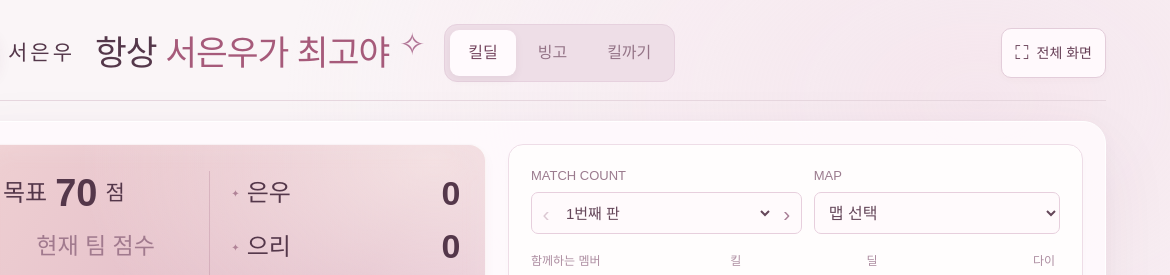
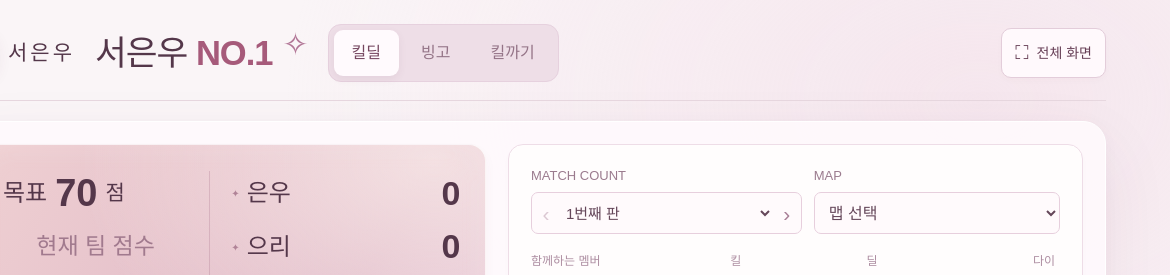
Before and after one commit to JEONG-INSOO/seoeunwoo-live, a website: page index.html in a window 1280 px wide. Shown: the top 275 px of the page, 110-1280 px from the left. Drawn offline with Linux system fonts and the light colour scheme; a web font is replaced by a local one.

Commit message:
Drop middle dots from tab title and change motto to 서은우 NO.1
Co-Authored-By: Claude Fable 5.2 <noreply@anthropic.com>

```diff
--- a/index.html
+++ b/index.html
@@ -5,7 +5,7 @@
   <meta name="viewport" content="width=device-width, initial-scale=1">
   <meta name="theme-color" content="#653b52">
   <meta name="description" content="서은우 딜킬 LIVE — 킬, 딜, 다이와 팀 목표를 실시간으로 관리하는 개인 점수판">
-  <title>서은우 · 킬딜 · 빙고 · 킬까기</title>
+  <title>서은우 킬딜 빙고 킬까기</title>
   <link rel="preload" href="./fonts/Jalnan2TTF.ttf" as="font" type="font/ttf" crossorigin>
   <link rel="icon" href="./favicon.svg" type="image/svg+xml">
   <link rel="stylesheet" href="./styles.css?v=20">
@@ -19,7 +19,7 @@
 <body>
   <div class="ambient ambient-one" aria-hidden="true"></div><div class="ambient ambient-two" aria-hidden="true"></div>
   <div class="page-shell">
-    <header class="page-header"><div class="header-brand"><a class="brand" href="./" aria-label="서은우 LIVE 홈"><span class="brand-symbol">✦</span><span>서은우</span></a><h1 class="header-motto">항상 <span>서은우가 최고야</span><i aria-hidden="true">✧</i></h1><nav class="game-tabs" id="gameTabs" role="tablist" aria-label="게임 선택"><button id="killGameTab" role="tab" aria-controls="studio" aria-selected="true">킬딜</button><button id="bingoGameTab" role="tab" aria-controls="bingoStudio" aria-selected="false" tabindex="-1">빙고</button><button id="peelGameTab" role="tab" aria-controls="peelStudio" aria-selected="false" tabindex="-1">킬까기</button></nav></div><div class="header-actions"><span class="edition">LIVE킬내기 <span>✧</span></span><button id="fullscreen" class="icon-button" title="점수판 전체 화면">⛶ <span>전체 화면</span></button></div></header>
+    <header class="page-header"><div class="header-brand"><a class="brand" href="./" aria-label="서은우 LIVE 홈"><span class="brand-symbol">✦</span><span>서은우</span></a><h1 class="header-motto">서은우 <span>NO.1</span><i aria-hidden="true">✧</i></h1><nav class="game-tabs" id="gameTabs" role="tablist" aria-label="게임 선택"><button id="killGameTab" role="tab" aria-controls="studio" aria-selected="true">킬딜</button><button id="bingoGameTab" role="tab" aria-controls="bingoStudio" aria-selected="false" tabindex="-1">빙고</button><button id="peelGameTab" role="tab" aria-controls="peelStudio" aria-selected="false" tabindex="-1">킬까기</button></nav></div><div class="header-actions"><span class="edition">LIVE킬내기 <span>✧</span></span><button id="fullscreen" class="icon-button" title="점수판 전체 화면">⛶ <span>전체 화면</span></button></div></header>
     <main class="studio" id="studio" role="tabpanel" aria-labelledby="killGameTab">
       <span class="save-state" id="saveState" role="status" hidden>이 브라우저에 자동 저장</span>
       <div class="workspace">
```
Also changed, not shown: README.md.
